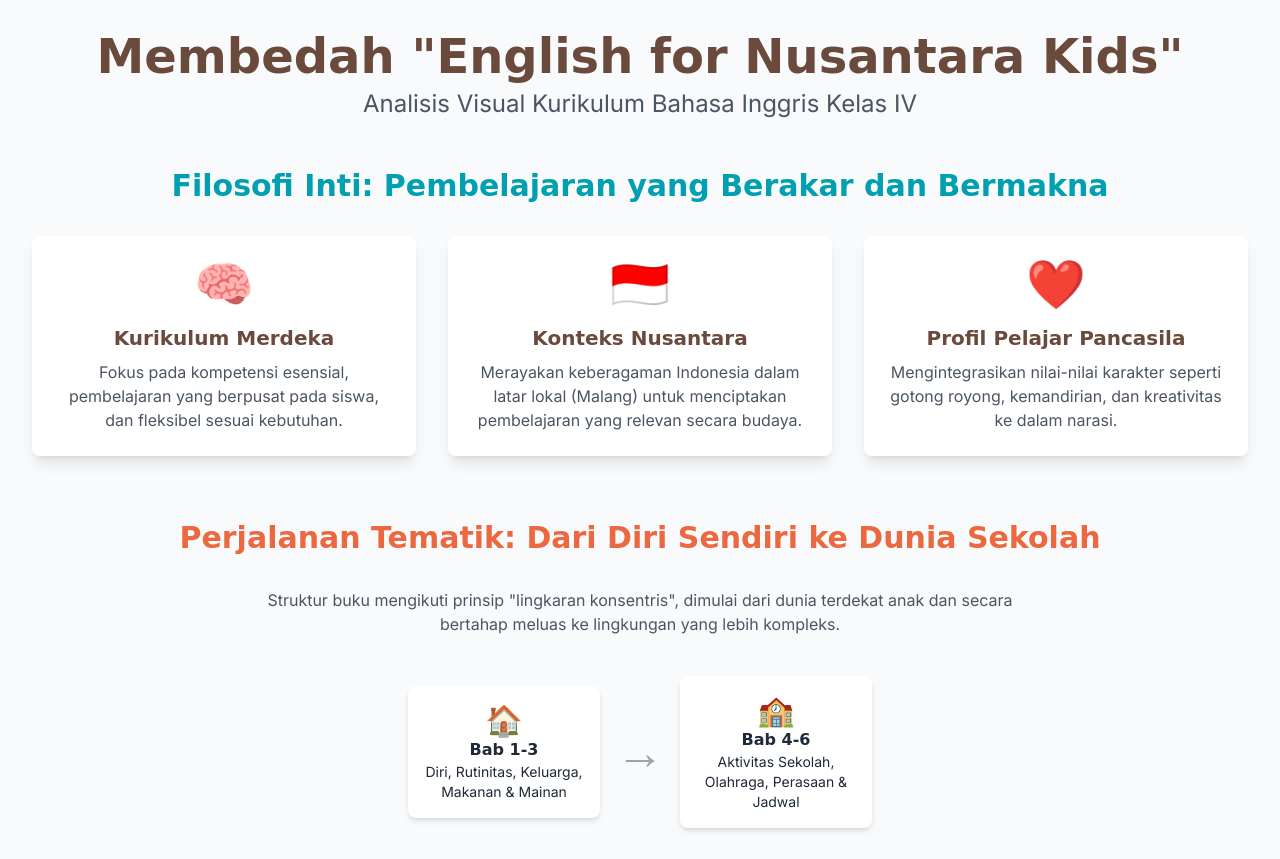
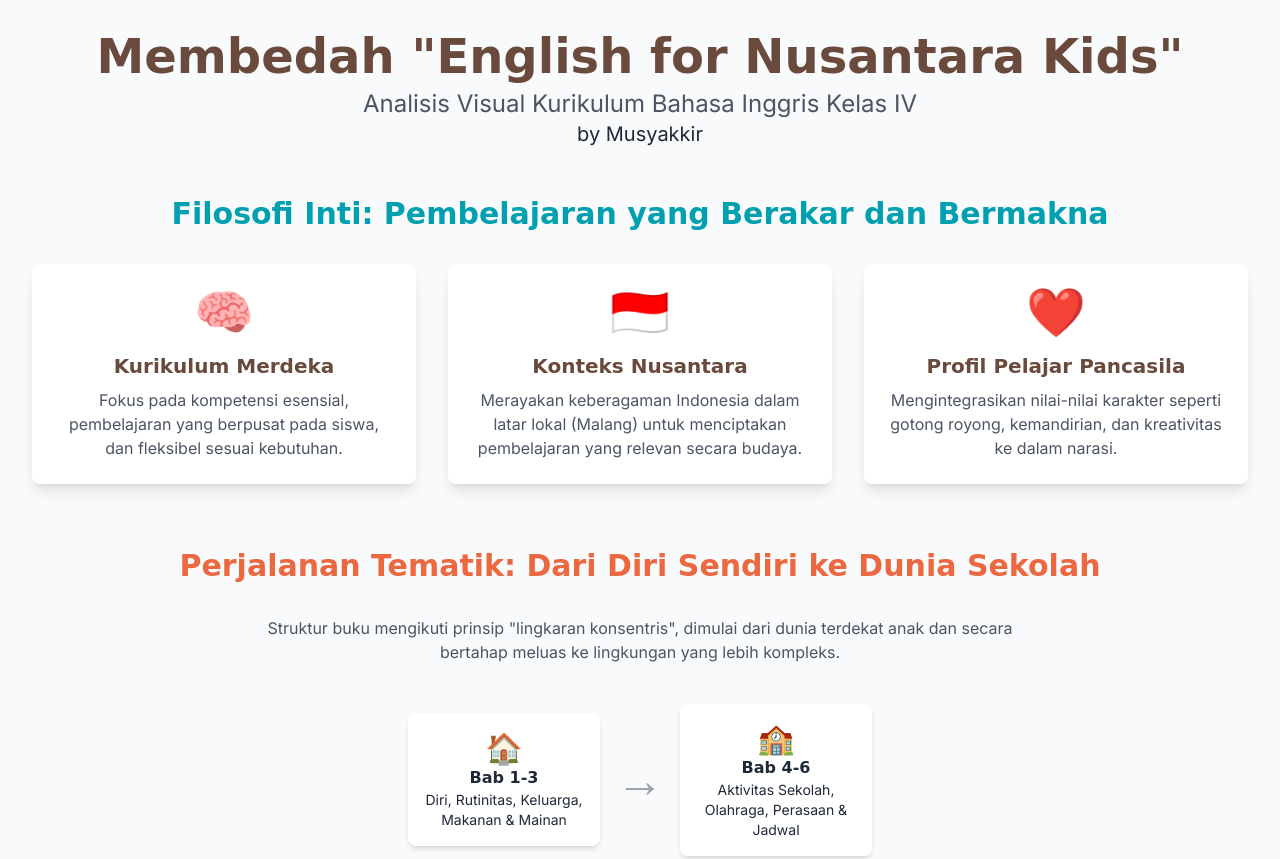
Before and after one commit to olonsgallery/Infografis_Musyakkir, a plain HTML site: page index.html in a window 1280 px wide. Shown: the top 859 px of the page. Drawn offline with nearby package versions, Linux system fonts and the light colour scheme; a web font is replaced by a local one.

Commit message:
Update index.html

```diff
--- a/index.html
+++ b/index.html
@@ -57,6 +57,7 @@
         <header class="text-center mb-12">
             <h1 class="text-4xl md:text-5xl font-black text-brown mb-2">Membedah "English for Nusantara Kids"</h1>
             <p class="text-xl md:text-2xl text-gray-600">Analisis Visual Kurikulum Bahasa Inggris Kelas IV</p>
+            <p class="text-xl md:text-1xl text-black-600">by Musyakkir</p>
         </header>
 
         <section id="philosophy" class="mb-16">
```
